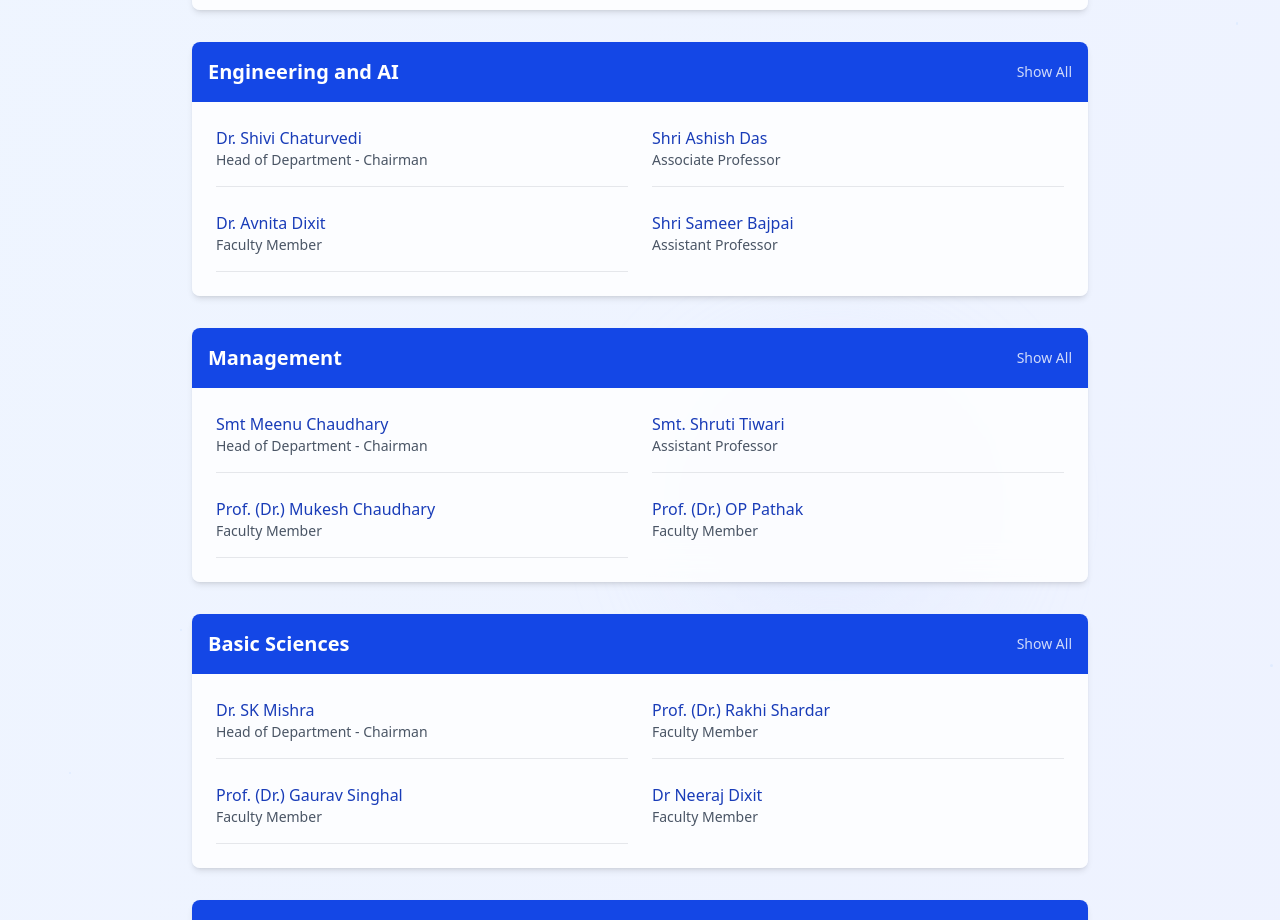
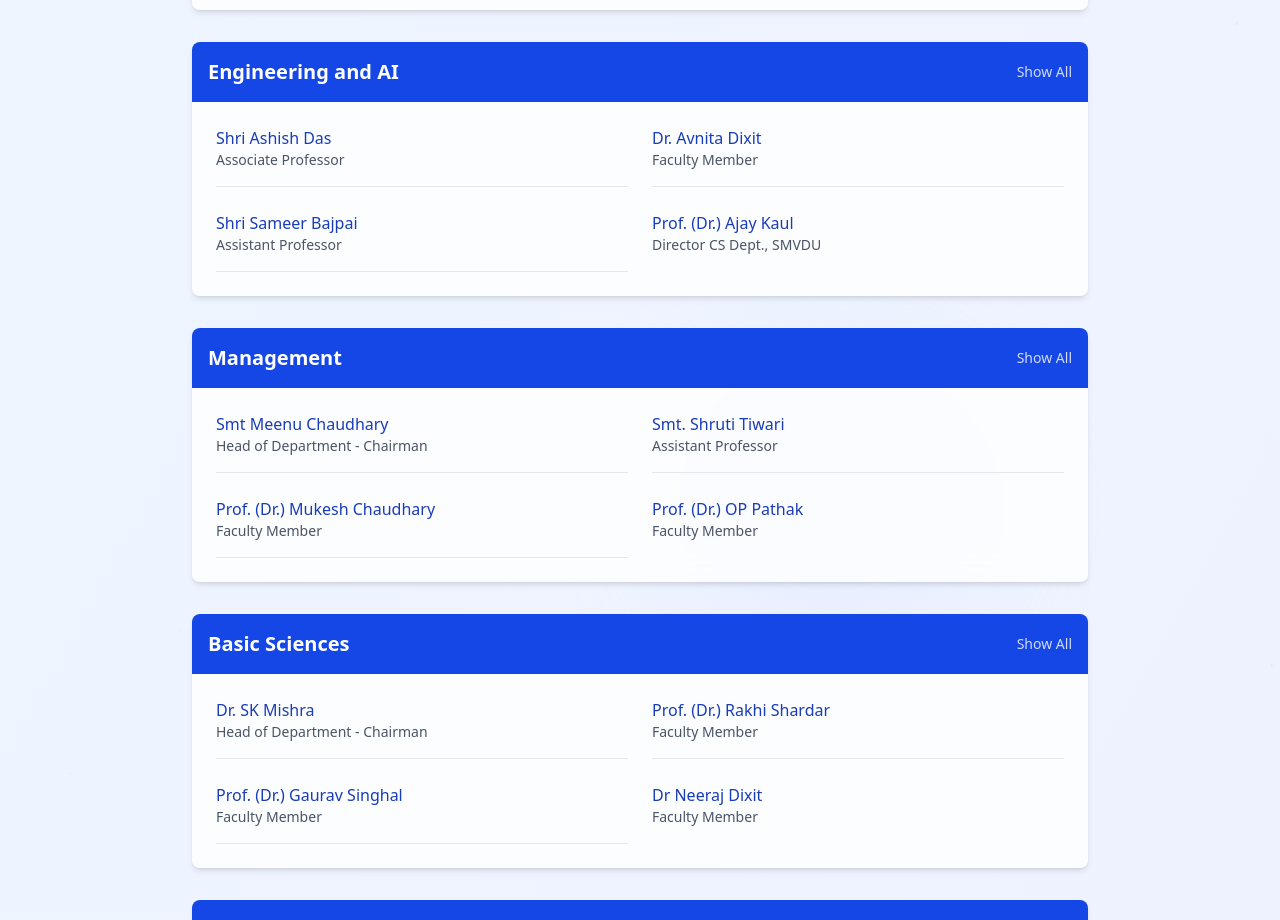
Before and after one commit to Saroj-Eductaion-Group/SIU, a React (Vite) app: page /about/boards in a window 1280 px wide. Shown: the part 1280-2200 px from the top of the page. Built offline with nearby package versions, Linux system fonts and the light colour scheme.

Commit message:
Removed shivi

```diff
--- a/src/pages/about/Boards.jsx
+++ b/src/pages/about/Boards.jsx
@@ -47,7 +47,7 @@ const Boards = () => {
       { name: "Mr. Alfiya Qureshi", role: "First Year BP Student" }
     ],
     "Engineering and AI": [
-      { name: "Dr. Shivi Chaturvedi", role: "Head of Department - Chairman" },
+
       { name: "Shri Ashish Das", role: "Associate Professor" },
       { name: "Dr. Avnita Dixit", role: "Faculty Member" },
       { name: "Shri Sameer Bajpai", role: "Assistant Professor" },
```
